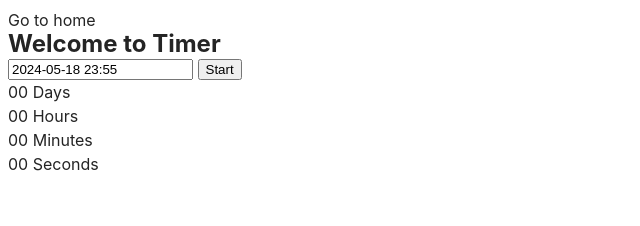
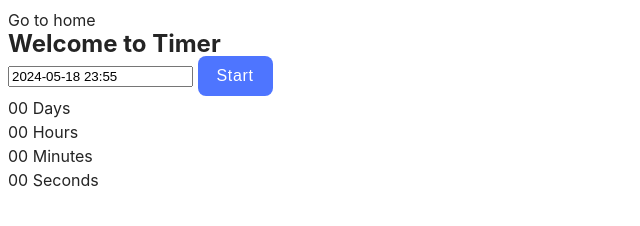
Before and after one commit to GalinaMykhailenko/goit-js-hw-10, a website built with Vite: page src/1-timer.html in a window 1280 px wide. Shown: the whole page, without its empty margins (0-640 px from the left). Built offline with nearby package versions, Linux system fonts and the light colour scheme.

Commit message:
css start

```diff
--- a/src/css/styles.css
+++ b/src/css/styles.css
@@ -23,3 +23,25 @@
   -moz-osx-font-smoothing: grayscale;
   -webkit-text-size-adjust: 100%;
 }
+
+[data-start] {
+  background-color: #4E75FF;
+  border-radius: 8px;
+  width: 75px;
+    height: 40px;
+    border: none;
+    color: #FFF;
+    font-size: 16px;
+    font-weight: 500;
+    line-height: 1.5em;
+    letter-spacing: 0.64px;
+}
+
+
+[data-start]:disabled {
+background-color: #989898;
+}
+
+[data-start]:hover {
+  background-color: #6C8CFF;
+}
```
